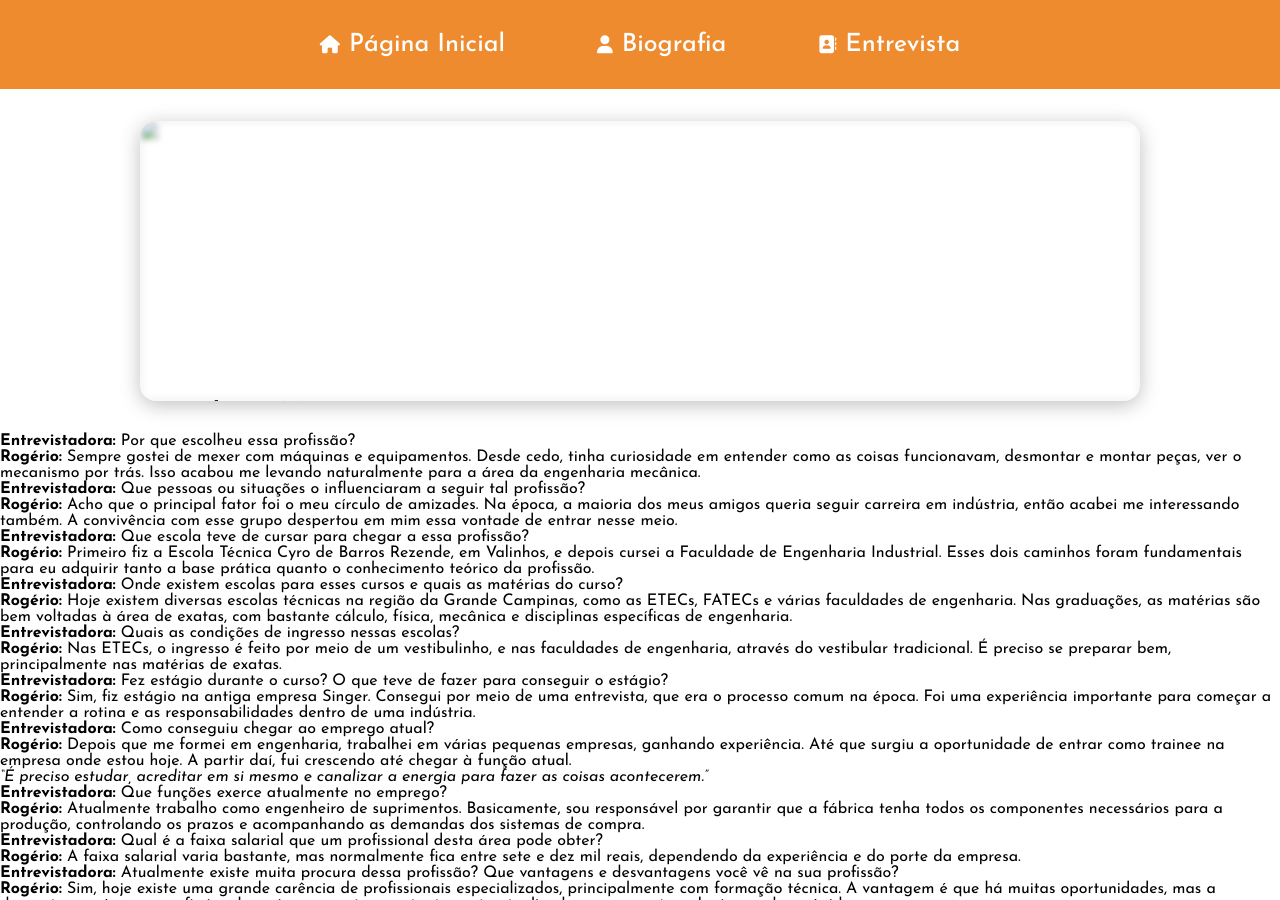
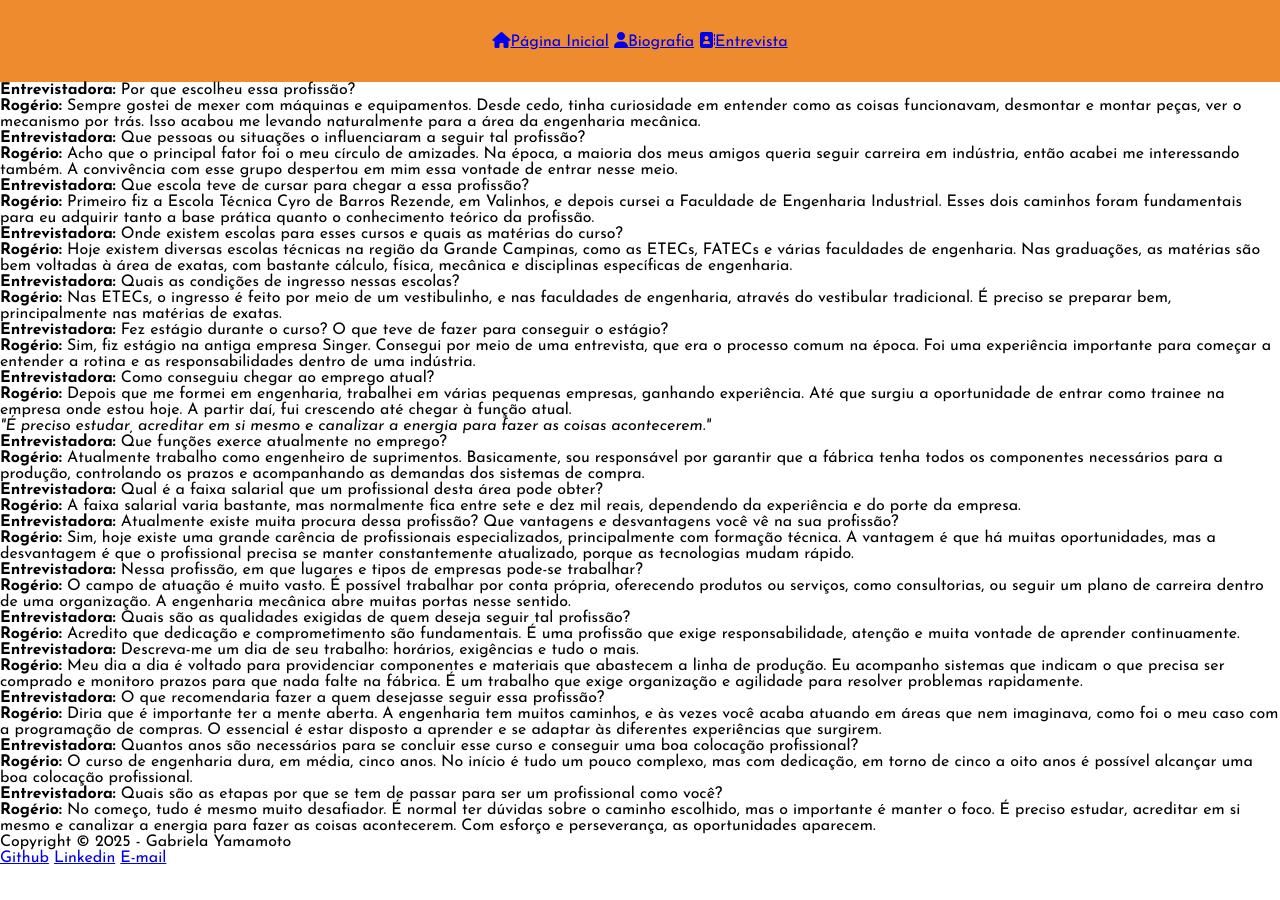
Before and after one commit to gabiyamamoto/site-entrevista-profissional, a plain HTML site: page pages/contato.html in a window 1280 px wide. Shown: the top 900 px of the page. After the commit the page ends 866 px from the top, so only its background shows below. Drawn offline with Linux system fonts and the light colour scheme.

Commit message:
feat: adiona nav, organiza perguntas e respostas com divs, arruma footer

```diff
--- a/pages/contato.html
+++ b/pages/contato.html
@@ -1,84 +1,175 @@
 <!DOCTYPE html>
 <html lang="pt-BR">
+
 <head>
     <meta charset="UTF-8">
     <meta name="viewport" content="width=device-width, initial-scale=1.0">
-    <title>Página Inicial</title>
+    <title>Entrevista</title>
     <link rel="stylesheet" href="../assets/css/style.css">
-    <link rel="stylesheet" href="https://cdnjs.cloudflare.com/ajax/libs/font-awesome/6.5.1/css/all.min.css" integrity="sha512-DTOQO9RWCH3ppGqcWaEA1BIZOC6xxalwEsw9c2QQeAIftl+Vegovlnee1c9QX4TctnWMn13TZye+giMm8e2LwA==" crossorigin="anonymous" referrerpolicy="no-referrer" />
+    <link rel="stylesheet" href="https://cdnjs.cloudflare.com/ajax/libs/font-awesome/6.5.1/css/all.min.css"
+        integrity="sha512-DTOQO9RWCH3ppGqcWaEA1BIZOC6xxalwEsw9c2QQeAIftl+Vegovlnee1c9QX4TctnWMn13TZye+giMm8e2LwA=="
+        crossorigin="anonymous" referrerpolicy="no-referrer" />
 </head>
 
 <body>
     <header>
-        <h1><a href="../index.html"><i class="fa-solid fa-house"></i>Página Inicial</a></h1>
-        <h1><a href="./sobre.html"><i class="fa-solid fa-user"></i>Biografia</a></h1>
-        <h1><a href="./contato.html"><i class="fa-solid fa-address-book"></i>Entrevista</a></h1>
+        <nav>
+            <a href="../index.html"><i class="fa-solid fa-house"></i>Página Inicial</a>
+            <a href="sobre.html"><i class="fa-solid fa-user"></i>Biografia</a>
+            <a href="./contato.html"><i class="fa-solid fa-address-book"></i>Entrevista</a>
+        </nav>
     </header>
 
     <main>
-    <section class="banner">
-        <img src="assets/img/" alt="">
-        <h1>Engenharia Mecânica</h1>
-    </section>
-    <section id="entrevista">
-        <p class="texto-normal"><strong>Entrevistadora:</strong> Por que escolheu essa profissão?</p>
-        <p class="texto-normal"><strong>Rogério:</strong> Sempre gostei de mexer com máquinas e equipamentos. Desde cedo, tinha curiosidade em entender como as coisas funcionavam, desmontar e montar peças, ver o mecanismo por trás. Isso acabou me levando naturalmente para a área da engenharia mecânica.</p>
 
-        <p class="texto-normal"><strong>Entrevistadora:</strong> Que pessoas ou situações o influenciaram a seguir tal profissão?</p>
-        <p class="texto-normal"><strong>Rogério:</strong> Acho que o principal fator foi o meu círculo de amizades. Na época, a maioria dos meus amigos queria seguir carreira em indústria, então acabei me interessando também. A convivência com esse grupo despertou em mim essa vontade de entrar nesse meio.</p>
+        <section class="entrevista">
+            <div class="container-texto">
+                <div class="pergunta-resposta">
+                    <p class="pergunta"><strong>Entrevistadora:</strong> Por que escolheu essa profissão?</p>
+                    <p class="resposta"><strong>Rogério:</strong> Sempre gostei de mexer com máquinas e equipamentos.
+                        Desde cedo, tinha curiosidade em entender como as coisas funcionavam, desmontar e montar peças,
+                        ver o mecanismo por trás. Isso acabou me levando naturalmente para a área da engenharia
+                        mecânica.</p>
+                </div>
 
-        <p class="texto-normal"><strong>Entrevistadora:</strong> Que escola teve de cursar para chegar a essa profissão?</p>
-        <p class="texto-normal"><strong>Rogério:</strong> Primeiro fiz a Escola Técnica Cyro de Barros Rezende, em Valinhos, e depois cursei a Faculdade de Engenharia Industrial. Esses dois caminhos foram fundamentais para eu adquirir tanto a base prática quanto o conhecimento teórico da profissão.</p>
+                <div class="pergunta-resposta">
+                    <p class="pergunta"><strong>Entrevistadora:</strong> Que pessoas ou situações o influenciaram a
+                        seguir tal profissão?</p>
+                    <p class="resposta"><strong>Rogério:</strong> Acho que o principal fator foi o meu círculo de
+                        amizades. Na época, a maioria dos meus amigos queria seguir carreira em indústria, então acabei
+                        me interessando também. A convivência com esse grupo despertou em mim essa vontade de entrar
+                        nesse meio.</p>
+                </div>
 
-        <p class="texto-normal"><strong>Entrevistadora:</strong> Onde existem escolas para esses cursos e quais as matérias do curso?</p>
-        <p class="texto-normal"><strong>Rogério:</strong> Hoje existem diversas escolas técnicas na região da Grande Campinas, como as ETECs, FATECs e várias faculdades de engenharia. Nas graduações, as matérias são bem voltadas à área de exatas, com bastante cálculo, física, mecânica e disciplinas específicas de engenharia.</p>
+                <div class="pergunta-resposta">
+                    <p class="pergunta"><strong>Entrevistadora:</strong> Que escola teve de cursar para chegar a essa
+                        profissão?</p>
+                    <p class="resposta"><strong>Rogério:</strong> Primeiro fiz a Escola Técnica Cyro de Barros Rezende,
+                        em Valinhos, e depois cursei a Faculdade de Engenharia Industrial. Esses dois caminhos foram
+                        fundamentais para eu adquirir tanto a base prática quanto o conhecimento teórico da profissão.
+                    </p>
+                </div>
 
-        <p class="texto-normal"><strong>Entrevistadora:</strong> Quais as condições de ingresso nessas escolas?</p>
-        <p class="texto-normal"><strong>Rogério:</strong> Nas ETECs, o ingresso é feito por meio de um vestibulinho, e nas faculdades de engenharia, através do vestibular tradicional. É preciso se preparar bem, principalmente nas matérias de exatas.</p>
+                <div class="pergunta-resposta">
+                    <p class="pergunta"><strong>Entrevistadora:</strong> Onde existem escolas para esses cursos e quais
+                        as matérias do curso?</p>
+                    <p class="resposta"><strong>Rogério:</strong> Hoje existem diversas escolas técnicas na região da
+                        Grande Campinas, como as ETECs, FATECs e várias faculdades de engenharia. Nas graduações, as
+                        matérias são bem voltadas à área de exatas, com bastante cálculo, física, mecânica e disciplinas
+                        específicas de engenharia.</p>
+                </div>
 
-        <p class="texto-normal"><strong>Entrevistadora:</strong> Fez estágio durante o curso? O que teve de fazer para conseguir o estágio?</p>
-        <p class="texto-normal"><strong>Rogério:</strong> Sim, fiz estágio na antiga empresa Singer. Consegui por meio de uma entrevista, que era o processo comum na época. Foi uma experiência importante para começar a entender a rotina e as responsabilidades dentro de uma indústria.</p>
+                <div class="pergunta-resposta">
+                    <p class="pergunta"><strong>Entrevistadora:</strong> Quais as condições de ingresso nessas escolas?
+                    </p>
+                    <p class="resposta"><strong>Rogério:</strong> Nas ETECs, o ingresso é feito por meio de um
+                        vestibulinho, e nas faculdades de engenharia, através do vestibular tradicional. É preciso se
+                        preparar bem, principalmente nas matérias de exatas.</p>
+                </div>
 
-        <p class="texto-normal"><strong>Entrevistadora:</strong> Como conseguiu chegar ao emprego atual?</p>
-        <p class="texto-normal"><strong>Rogério:</strong> Depois que me formei em engenharia, trabalhei em várias pequenas empresas, ganhando experiência. Até que surgiu a oportunidade de entrar como trainee na empresa onde estou hoje. A partir daí, fui crescendo até chegar à função atual.</p>
+                <div class="pergunta-resposta">
+                    <p class="pergunta"><strong>Entrevistadora:</strong> Fez estágio durante o curso? O que teve de
+                        fazer para conseguir o estágio?</p>
+                    <p class="resposta"><strong>Rogério:</strong> Sim, fiz estágio na antiga empresa Singer. Consegui
+                        por meio de uma entrevista, que era o processo comum na época. Foi uma experiência importante
+                        para começar a entender a rotina e as responsabilidades dentro de uma indústria.</p>
+                </div>
 
-        <p class="texto-normal"><em>“É preciso estudar, acreditar em si mesmo e canalizar a energia para fazer as coisas acontecerem.”</em></p>
+                <div class="pergunta-resposta">
+                    <p class="pergunta"><strong>Entrevistadora:</strong> Como conseguiu chegar ao emprego atual?</p>
+                    <p class="resposta"><strong>Rogério:</strong> Depois que me formei em engenharia, trabalhei em
+                        várias pequenas empresas, ganhando experiência. Até que surgiu a oportunidade de entrar como
+                        trainee na empresa onde estou hoje. A partir daí, fui crescendo até chegar à função atual.</p>
+                </div>
 
-        <p class="texto-normal"><strong>Entrevistadora:</strong> Que funções exerce atualmente no emprego?</p>
-        <p class="texto-normal"><strong>Rogério:</strong> Atualmente trabalho como engenheiro de suprimentos. Basicamente, sou responsável por garantir que a fábrica tenha todos os componentes necessários para a produção, controlando os prazos e acompanhando as demandas dos sistemas de compra.</p>
+                <div class="destaque">
+                    <p><em>"É preciso estudar, acreditar em si mesmo e canalizar a energia para fazer as coisas
+                            acontecerem."</em></p>
+                </div>
 
-        <p class="texto-normal"><strong>Entrevistadora:</strong> Qual é a faixa salarial que um profissional desta área pode obter?</p>
-        <p class="texto-normal"><strong>Rogério:</strong> A faixa salarial varia bastante, mas normalmente fica entre sete e dez mil reais, dependendo da experiência e do porte da empresa.</p>
+                <div class="pergunta-resposta">
+                    <p class="pergunta"><strong>Entrevistadora:</strong> Que funções exerce atualmente no emprego?</p>
+                    <p class="resposta"><strong>Rogério:</strong> Atualmente trabalho como engenheiro de suprimentos.
+                        Basicamente, sou responsável por garantir que a fábrica tenha todos os componentes necessários
+                        para a produção, controlando os prazos e acompanhando as demandas dos sistemas de compra.</p>
+                </div>
 
-        <p class="texto-normal"><strong>Entrevistadora:</strong> Atualmente existe muita procura dessa profissão? Que vantagens e desvantagens você vê na sua profissão?</p>
-        <p class="texto-normal"><strong>Rogério:</strong> Sim, hoje existe uma grande carência de profissionais especializados, principalmente com formação técnica. A vantagem é que há muitas oportunidades, mas a desvantagem é que o profissional precisa se manter constantemente atualizado, porque as tecnologias mudam rápido.</p>
+                <div class="pergunta-resposta">
+                    <p class="pergunta"><strong>Entrevistadora:</strong> Qual é a faixa salarial que um profissional
+                        desta área pode obter?</p>
+                    <p class="resposta"><strong>Rogério:</strong> A faixa salarial varia bastante, mas normalmente fica
+                        entre sete e dez mil reais, dependendo da experiência e do porte da empresa.</p>
+                </div>
 
-        <p class="texto-normal"><strong>Entrevistadora:</strong> Nessa profissão, em que lugares e tipos de empresas pode-se trabalhar?</p>
-        <p class="texto-normal"><strong>Rogério:</strong> O campo de atuação é muito vasto. É possível trabalhar por conta própria, oferecendo produtos ou serviços, como consultorias, ou seguir um plano de carreira dentro de uma organização. A engenharia mecânica abre muitas portas nesse sentido.</p>
+                <div class="pergunta-resposta">
+                    <p class="pergunta"><strong>Entrevistadora:</strong> Atualmente existe muita procura dessa
+                        profissão? Que vantagens e desvantagens você vê na sua profissão?</p>
+                    <p class="resposta"><strong>Rogério:</strong> Sim, hoje existe uma grande carência de profissionais
+                        especializados, principalmente com formação técnica. A vantagem é que há muitas oportunidades,
+                        mas a desvantagem é que o profissional precisa se manter constantemente atualizado, porque as
+                        tecnologias mudam rápido.</p>
+                </div>
 
-        <p class="texto-normal"><strong>Entrevistadora:</strong> Quais são as qualidades exigidas de quem deseja seguir tal profissão?</p>
-        <p class="texto-normal"><strong>Rogério:</strong> Acredito que dedicação e comprometimento são fundamentais. É uma profissão que exige responsabilidade, atenção e muita vontade de aprender continuamente.</p>
+                <div class="pergunta-resposta">
+                    <p class="pergunta"><strong>Entrevistadora:</strong> Nessa profissão, em que lugares e tipos de
+                        empresas pode-se trabalhar?</p>
+                    <p class="resposta"><strong>Rogério:</strong> O campo de atuação é muito vasto. É possível trabalhar
+                        por conta própria, oferecendo produtos ou serviços, como consultorias, ou seguir um plano de
+                        carreira dentro de uma organização. A engenharia mecânica abre muitas portas nesse sentido.</p>
+                </div>
 
-        <p class="texto-normal"><strong>Entrevistadora:</strong> Descreva-me um dia de seu trabalho: horários, exigências e tudo o mais.</p>
-        <p class="texto-normal"><strong>Rogério:</strong> Meu dia a dia é voltado para providenciar componentes e materiais que abastecem a linha de produção. Eu acompanho sistemas que indicam o que precisa ser comprado e monitoro prazos para que nada falte na fábrica. É um trabalho que exige organização e agilidade para resolver problemas rapidamente.</p>
+                <div class="pergunta-resposta">
+                    <p class="pergunta"><strong>Entrevistadora:</strong> Quais são as qualidades exigidas de quem deseja
+                        seguir tal profissão?</p>
+                    <p class="resposta"><strong>Rogério:</strong> Acredito que dedicação e comprometimento são
+                        fundamentais. É uma profissão que exige responsabilidade, atenção e muita vontade de aprender
+                        continuamente.</p>
+                </div>
 
-        <p class="texto-normal"><strong>Entrevistadora:</strong> O que recomendaria fazer a quem desejasse seguir essa profissão?</p>
-        <p class="texto-normal"><strong>Rogério:</strong> Diria que é importante ter a mente aberta. A engenharia tem muitos caminhos, e às vezes você acaba atuando em áreas que nem imaginava, como foi o meu caso com a programação de compras. O essencial é estar disposto a aprender e se adaptar às diferentes experiências que surgirem.</p>
+                <div class="pergunta-resposta">
+                    <p class="pergunta"><strong>Entrevistadora:</strong> Descreva-me um dia de seu trabalho: horários,
+                        exigências e tudo o mais.</p>
+                    <p class="resposta"><strong>Rogério:</strong> Meu dia a dia é voltado para providenciar componentes
+                        e materiais que abastecem a linha de produção. Eu acompanho sistemas que indicam o que precisa
+                        ser comprado e monitoro prazos para que nada falte na fábrica. É um trabalho que exige
+                        organização e agilidade para resolver problemas rapidamente.</p>
+                </div>
 
-        <p class="texto-normal"><strong>Entrevistadora:</strong> Quantos anos são necessários para se concluir esse curso e conseguir uma boa colocação profissional?</p>
-        <p class="texto-normal"><strong>Rogério:</strong> O curso de engenharia dura, em média, cinco anos. No início é tudo um pouco complexo, mas com dedicação, em torno de cinco a oito anos é possível alcançar uma boa colocação profissional.</p>
+                <div class="pergunta-resposta">
+                    <p class="pergunta"><strong>Entrevistadora:</strong> O que recomendaria fazer a quem desejasse
+                        seguir essa profissão?</p>
+                    <p class="resposta"><strong>Rogério:</strong> Diria que é importante ter a mente aberta. A
+                        engenharia tem muitos caminhos, e às vezes você acaba atuando em áreas que nem imaginava, como
+                        foi o meu caso com a programação de compras. O essencial é estar disposto a aprender e se
+                        adaptar às diferentes experiências que surgirem.</p>
+                </div>
 
-        <p class="texto-normal"><strong>Entrevistadora:</strong> Quais são as etapas por que se tem de passar para ser um profissional como você?</p>
-        <p class="texto-normal"><strong>Rogério:</strong> No começo, tudo é mesmo muito desafiador. É normal ter dúvidas sobre o caminho escolhido, mas o importante é manter o foco. É preciso estudar, acreditar em si mesmo e canalizar a energia para fazer as coisas acontecerem. Com esforço e perseverança, as oportunidades aparecem.</p>
-    </section>
+                <div class="pergunta-resposta">
+                    <p class="pergunta"><strong>Entrevistadora:</strong> Quantos anos são necessários para se concluir
+                        esse curso e conseguir uma boa colocação profissional?</p>
+                    <p class="resposta"><strong>Rogério:</strong> O curso de engenharia dura, em média, cinco anos. No
+                        início é tudo um pouco complexo, mas com dedicação, em torno de cinco a oito anos é possível
+                        alcançar uma boa colocação profissional.</p>
+                </div>
 
+                <div class="pergunta-resposta">
+                    <p class="pergunta"><strong>Entrevistadora:</strong> Quais são as etapas por que se tem de passar
+                        para ser um profissional como você?</p>
+                    <p class="resposta"><strong>Rogério:</strong> No começo, tudo é mesmo muito desafiador. É normal ter
+                        dúvidas sobre o caminho escolhido, mas o importante é manter o foco. É preciso estudar,
+                        acreditar em si mesmo e canalizar a energia para fazer as coisas acontecerem. Com esforço e
+                        perseverança, as oportunidades aparecem.</p>
+                </div>
+            </div>
+        </section>
     </main>
 
     <footer>
+        <p class="texto-footer">Copyright © 2025 - Gabriela Yamamoto</p>
         <a href="https://github.com/gabiyamamoto" target="_blank">Github</a>
-        <a href="https://www.linkedin.com/in/gabriela-emi-yamamoto?utm_source=share&utm_campaign=share_via&utm_content=profile&utm_medium=android_app" target="_blank">Linkedin</a>
-        <a href="mailto:gabriela.yamamoto@aluno.senai.br" target="_blank">E-mail</a>
-            </p>
+        <a href="https://www.linkedin.com/in/gabriela-emi-yamamoto?utm_source=share&utm_campaign=share_via&utm_content=profile&utm_medium=android_app"
+            target="_blank">Linkedin</a>
+        <a href="mailto:gabriela.yamamoto@aluno.senai.br">E-mail</a>
     </footer>
 </body>
 
```
